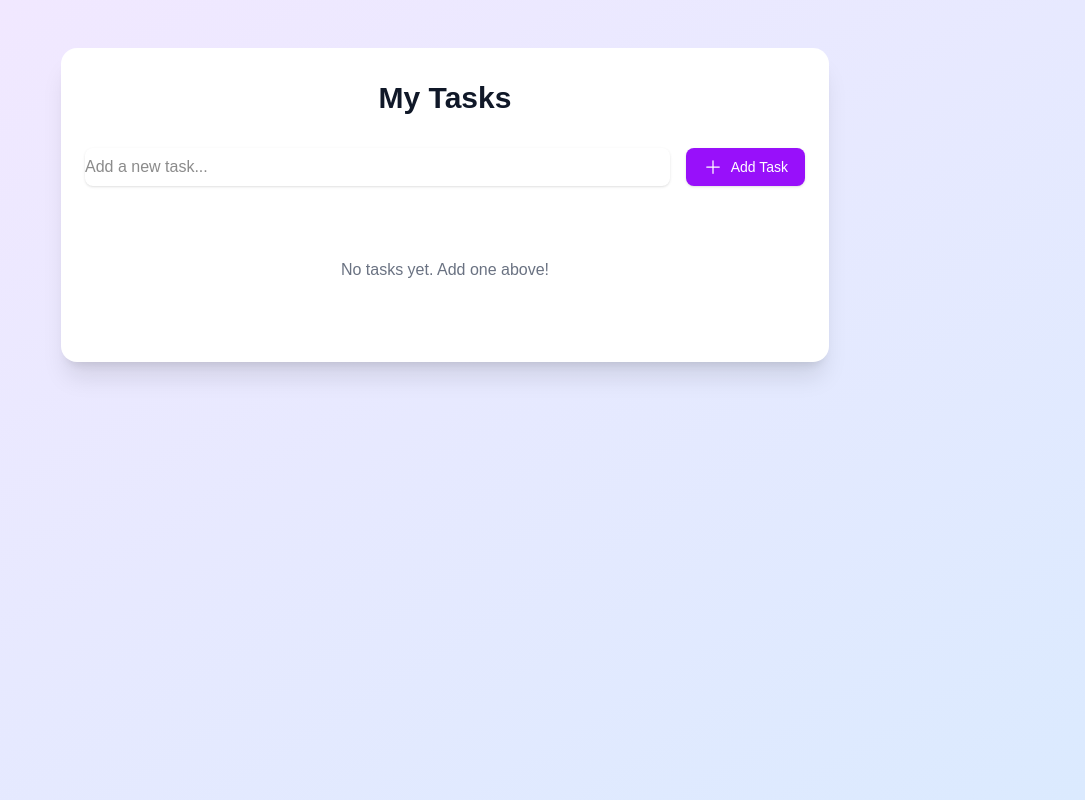
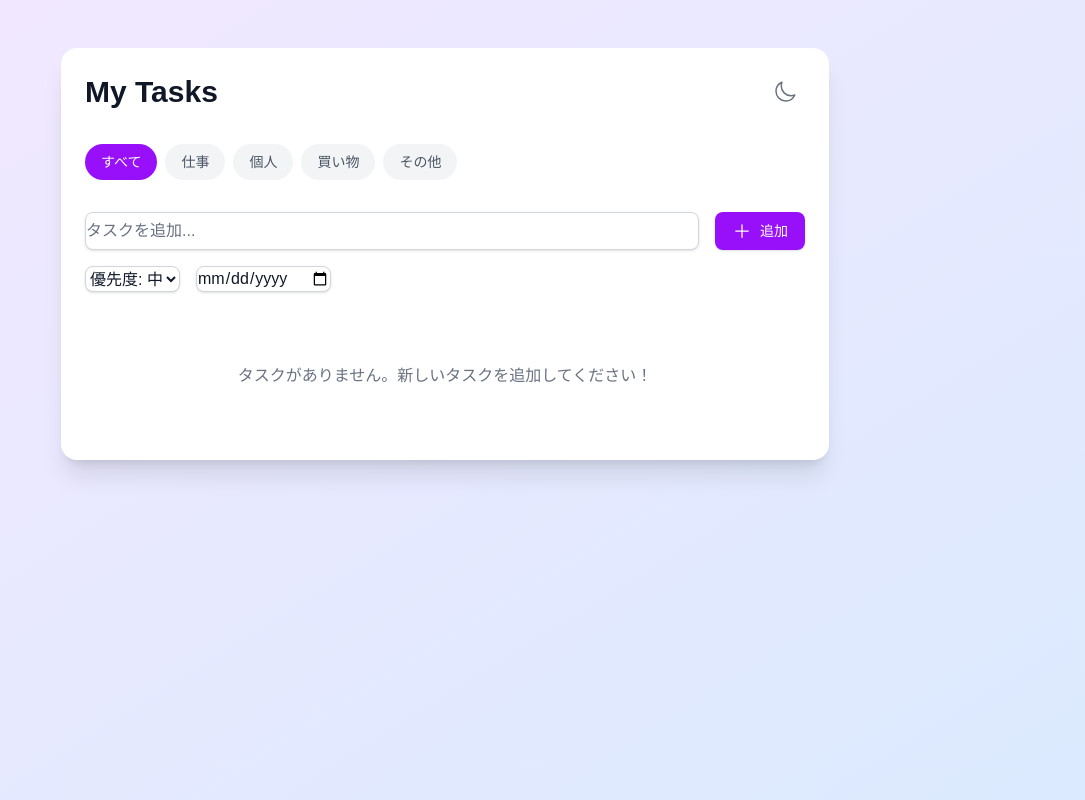
Before and after one commit to minion2000/todo-list-app, a Next.js app: page / in a window 1280 px wide. Shown: the whole page, without its empty margins (195-1280 px from the left). Built offline with nearby package versions, Linux system fonts and the light colour scheme.

Commit message:
- タスク管理機能を強化し、ドラッグ＆ドロップでの並べ替え、優先度、カテゴリ、期限の追加を実装 - ダークモードの切り替え機能を追加し、依存関係に@dnd-kitライブラリとdate-fnsを追加

```diff
--- a/app/components/Todo.tsx
+++ b/app/components/Todo.tsx
@@ -1,23 +1,173 @@
 "use client";
 
-import { useState } from "react";
+import { useState, useEffect } from "react";
 import { motion, AnimatePresence } from "framer-motion";
 import {
   CheckCircleIcon,
   TrashIcon,
   PlusIcon,
+  MoonIcon,
+  SunIcon,
 } from "@heroicons/react/24/outline";
+import { format } from "date-fns";
+import { ja } from "date-fns/locale";
 import clsx from "clsx";
+import {
+  DndContext,
+  closestCenter,
+  KeyboardSensor,
+  PointerSensor,
+  useSensor,
+  useSensors,
+} from "@dnd-kit/core";
+import {
+  arrayMove,
+  SortableContext,
+  sortableKeyboardCoordinates,
+  useSortable,
+  verticalListSortingStrategy,
+} from "@dnd-kit/sortable";
+import { CSS } from "@dnd-kit/utilities";
 
 interface TodoItem {
   id: string;
   text: string;
   completed: boolean;
+  priority: "low" | "medium" | "high";
+  category: string;
+  dueDate?: Date;
+}
+
+const categories = ["すべて", "仕事", "個人", "買い物", "その他"];
+const priorities = [
+  { value: "low", label: "低", color: "bg-blue-100 text-blue-800" },
+  { value: "medium", label: "中", color: "bg-yellow-100 text-yellow-800" },
+  { value: "high", label: "高", color: "bg-red-100 text-red-800" },
+];
+
+function SortableTodoItem({
+  todo,
+  onToggle,
+  onDelete,
+}: {
+  todo: TodoItem;
+  onToggle: () => void;
+  onDelete: () => void;
+}) {
+  const { attributes, listeners, setNodeRef, transform, transition } =
+    useSortable({ id: todo.id });
+
+  const style = {
+    transform: CSS.Transform.toString(transform),
+    transition,
+  };
+
+  const priorityColor = priorities.find(
+    (p) => p.value === todo.priority
+  )?.color;
+
+  return (
+    <motion.div
+      ref={setNodeRef}
+      style={style}
+      {...attributes}
+      {...listeners}
+      initial={{ opacity: 0, y: 20 }}
+      animate={{ opacity: 1, y: 0 }}
+      exit={{ opacity: 0, x: -100 }}
+      className={clsx(
+        "flex items-center justify-between p-4 mb-4 rounded-lg border transition-colors duration-200",
+        todo.completed
+          ? "bg-green-50 border-green-200"
+          : "bg-white border-gray-200 hover:border-purple-200"
+      )}
+    >
+      <div className="flex items-center space-x-3 flex-1">
+        <button
+          onClick={onToggle}
+          className={clsx(
+            "p-1 rounded-full transition-colors duration-200",
+            todo.completed
+              ? "text-green-500"
+              : "text-gray-400 hover:text-purple-500"
+          )}
+        >
+          <CheckCircleIcon className="h-6 w-6" />
+        </button>
+        <div className="flex flex-col">
+          <span
+            className={clsx(
+              "text-lg",
+              todo.completed ? "text-gray-500 line-through" : "text-gray-700"
+            )}
+          >
+            {todo.text}
+          </span>
+          <div className="flex gap-2 items-center mt-1">
+            <span
+              className={clsx(
+                "px-2 py-1 rounded-full text-xs font-medium",
+                priorityColor
+              )}
+            >
+              {priorities.find((p) => p.value === todo.priority)?.label}
+            </span>
+            <span className="text-sm text-gray-500">{todo.category}</span>
+            {todo.dueDate && (
+              <span className="text-sm text-gray-500">
+                期限: {format(todo.dueDate, "yyyy/MM/dd", { locale: ja })}
+              </span>
+            )}
+          </div>
+        </div>
+      </div>
+
+      <button
+        onClick={onDelete}
+        className="p-2 text-gray-400 hover:text-red-500 rounded-full hover:bg-red-50 transition-colors duration-200"
+      >
+        <TrashIcon className="h-5 w-5" />
+      </button>
+    </motion.div>
+  );
 }
 
 export default function TodoList() {
   const [todos, setTodos] = useState<TodoItem[]>([]);
   const [newTodo, setNewTodo] = useState("");
+  const [selectedCategory, setSelectedCategory] = useState("すべて");
+  const [selectedPriority, setSelectedPriority] = useState<
+    "low" | "medium" | "high"
+  >("medium");
+  const [dueDate, setDueDate] = useState<string>("");
+  const [isDarkMode, setIsDarkMode] = useState(false);
+
+  const sensors = useSensors(
+    useSensor(PointerSensor),
+    useSensor(KeyboardSensor, {
+      coordinateGetter: sortableKeyboardCoordinates,
+    })
+  );
+
+  useEffect(() => {
+    // ダークモードの設定を読み込む
+    const isDark = localStorage.getItem("darkMode") === "true";
+    setIsDarkMode(isDark);
+    if (isDark) {
+      document.documentElement.classList.add("dark");
+    }
+  }, []);
+
+  const toggleDarkMode = () => {
+    const newDarkMode = !isDarkMode;
+    setIsDarkMode(newDarkMode);
+    localStorage.setItem("darkMode", String(newDarkMode));
+    if (newDarkMode) {
+      document.documentElement.classList.add("dark");
+    } else {
+      document.documentElement.classList.remove("dark");
+    }
+  };
 
   const addTodo = (e: React.FormEvent) => {
     e.preventDefault();
@@ -25,9 +175,17 @@ export default function TodoList() {
 
     setTodos([
       ...todos,
-      { id: Date.now().toString(), text: newTodo.trim(), completed: false },
+      {
+        id: Date.now().toString(),
+        text: newTodo.trim(),
+        completed: false,
+        priority: selectedPriority,
+        category: selectedCategory === "すべて" ? "その他" : selectedCategory,
+        dueDate: dueDate ? new Date(dueDate) : undefined,
+      },
     ]);
     setNewTodo("");
+    setDueDate("");
   };
 
   const toggleTodo = (id: string) => {
@@ -42,94 +200,174 @@ export default function TodoList() {
     setTodos(todos.filter((todo) => todo.id !== id));
   };
 
+  const handleDragEnd = (event: any) => {
+    const { active, over } = event;
+
+    if (active.id !== over.id) {
+      setTodos((items) => {
+        const oldIndex = items.findIndex((item) => item.id === active.id);
+        const newIndex = items.findIndex((item) => item.id === over.id);
+
+        return arrayMove(items, oldIndex, newIndex);
+      });
+    }
+  };
+
+  const filteredTodos = todos.filter((todo) =>
+    selectedCategory === "すべて" ? true : todo.category === selectedCategory
+  );
+
   return (
-    <div className="min-h-screen bg-gradient-to-br from-purple-100 to-blue-100 py-12 px-4 sm:px-6 lg:px-8">
+    <div
+      className={clsx(
+        "min-h-screen py-12 px-4 sm:px-6 lg:px-8 transition-colors duration-300",
+        isDarkMode
+          ? "bg-gray-900 text-white"
+          : "bg-gradient-to-br from-purple-100 to-blue-100"
+      )}
+    >
       <div className="max-w-3xl mx-auto">
-        <div className="bg-white rounded-2xl shadow-xl overflow-hidden">
-          <div className="px-6 py-8">
-            <h1 className="text-3xl font-bold text-gray-900 text-center mb-8">
+        <div
+          className={clsx(
+            "rounded-2xl shadow-xl overflow-hidden p-6",
+            isDarkMode ? "bg-gray-800" : "bg-white"
+          )}
+        >
+          <div className="flex justify-between items-center mb-8">
+            <h1
+              className={clsx(
+                "text-3xl font-bold",
+                isDarkMode ? "text-white" : "text-gray-900"
+              )}
+            >
               My Tasks
             </h1>
+            <button
+              onClick={toggleDarkMode}
+              className="p-2 rounded-full hover:bg-gray-100 dark:hover:bg-gray-700 transition-colors"
+            >
+              {isDarkMode ? (
+                <SunIcon className="h-6 w-6 text-yellow-500" />
+              ) : (
+                <MoonIcon className="h-6 w-6 text-gray-500" />
+              )}
+            </button>
+          </div>
 
-            <form onSubmit={addTodo} className="mb-6">
+          <div className="flex gap-2 mb-6 overflow-x-auto pb-2">
+            {categories.map((category) => (
+              <button
+                key={category}
+                onClick={() => setSelectedCategory(category)}
+                className={clsx(
+                  "px-4 py-2 rounded-full text-sm font-medium whitespace-nowrap transition-colors",
+                  selectedCategory === category
+                    ? "bg-purple-600 text-white"
+                    : isDarkMode
+                    ? "bg-gray-700 text-gray-300 hover:bg-gray-600"
+                    : "bg-gray-100 text-gray-600 hover:bg-gray-200"
+                )}
+              >
+                {category}
+              </button>
+            ))}
+          </div>
+
+          <form onSubmit={addTodo} className="mb-6 space-y-4">
             <div className="flex gap-4">
               <input
                 type="text"
                 value={newTodo}
                 onChange={(e) => setNewTodo(e.target.value)}
-                  placeholder="Add a new task..."
-                  className="flex-1 rounded-lg border-gray-300 shadow-sm focus:border-purple-500 focus:ring-purple-500"
+                placeholder="タスクを追加..."
+                className={clsx(
+                  "flex-1 rounded-lg border shadow-sm focus:border-purple-500 focus:ring-purple-500",
+                  isDarkMode
+                    ? "bg-gray-700 border-gray-600 text-white placeholder-gray-400"
+                    : "bg-white border-gray-300 text-gray-900 placeholder-gray-500"
+                )}
               />
               <button
                 type="submit"
                 className="inline-flex items-center px-4 py-2 border border-transparent text-sm font-medium rounded-lg shadow-sm text-white bg-purple-600 hover:bg-purple-700 focus:outline-none focus:ring-2 focus:ring-offset-2 focus:ring-purple-500"
               >
                 <PlusIcon className="h-5 w-5 mr-2" />
-                  Add Task
+                追加
               </button>
+            </div>
+
+            <div className="flex gap-4 flex-wrap">
+              <select
+                value={selectedPriority}
+                onChange={(e) =>
+                  setSelectedPriority(
+                    e.target.value as "low" | "medium" | "high"
+                  )
+                }
+                className={clsx(
+                  "rounded-lg border shadow-sm focus:border-purple-500 focus:ring-purple-500",
+                  isDarkMode
+                    ? "bg-gray-700 border-gray-600 text-white"
+                    : "bg-white border-gray-300 text-gray-900"
+                )}
+              >
+                {priorities.map((priority) => (
+                  <option key={priority.value} value={priority.value}>
+                    優先度: {priority.label}
+                  </option>
+                ))}
+              </select>
+
+              <input
+                type="date"
+                value={dueDate}
+                onChange={(e) => setDueDate(e.target.value)}
+                className={clsx(
+                  "rounded-lg border shadow-sm focus:border-purple-500 focus:ring-purple-500",
+                  isDarkMode
+                    ? "bg-gray-700 border-gray-600 text-white"
+                    : "bg-white border-gray-300 text-gray-900"
+                )}
+              />
             </div>
           </form>
 
+          <DndContext
+            sensors={sensors}
+            collisionDetection={closestCenter}
+            onDragEnd={handleDragEnd}
+          >
+            <SortableContext
+              items={filteredTodos.map((todo) => todo.id)}
+              strategy={verticalListSortingStrategy}
+            >
               <AnimatePresence>
-              {todos.map((todo) => (
-                <motion.div
+                {filteredTodos.map((todo) => (
+                  <SortableTodoItem
                     key={todo.id}
-                  initial={{ opacity: 0, y: 20 }}
-                  animate={{ opacity: 1, y: 0 }}
-                  exit={{ opacity: 0, x: -100 }}
-                  className={clsx(
-                    "flex items-center justify-between p-4 mb-4 rounded-lg border transition-colors duration-200",
-                    todo.completed
-                      ? "bg-green-50 border-green-200"
-                      : "bg-white border-gray-200 hover:border-purple-200"
-                  )}
-                >
-                  <div className="flex items-center space-x-3">
-                    <button
-                      onClick={() => toggleTodo(todo.id)}
-                      className={clsx(
-                        "p-1 rounded-full transition-colors duration-200",
-                        todo.completed
-                          ? "text-green-500"
-                          : "text-gray-400 hover:text-purple-500"
-                      )}
-                    >
-                      <CheckCircleIcon className="h-6 w-6" />
-                    </button>
-                    <span
-                      className={clsx(
-                        "text-lg",
-                        todo.completed
-                          ? "text-gray-500 line-through"
-                          : "text-gray-700"
-                      )}
-                    >
-                      {todo.text}
-                    </span>
-                  </div>
-
-                  <button
-                    onClick={() => deleteTodo(todo.id)}
-                    className="p-2 text-gray-400 hover:text-red-500 rounded-full hover:bg-red-50 transition-colors duration-200"
-                  >
-                    <TrashIcon className="h-5 w-5" />
-                  </button>
-                </motion.div>
+                    todo={todo}
+                    onToggle={() => toggleTodo(todo.id)}
+                    onDelete={() => deleteTodo(todo.id)}
+                  />
                 ))}
               </AnimatePresence>
+            </SortableContext>
+          </DndContext>
 
-            {todos.length === 0 && (
+          {filteredTodos.length === 0 && (
             <motion.div
               initial={{ opacity: 0 }}
               animate={{ opacity: 1 }}
-                className="text-center py-12 text-gray-500"
+              className={clsx(
+                "text-center py-12",
+                isDarkMode ? "text-gray-400" : "text-gray-500"
+              )}
             >
-                No tasks yet. Add one above!
+              タスクがありません。新しいタスクを追加してください！
             </motion.div>
           )}
         </div>
       </div>
     </div>
-    </div>
   );
 }
--- a/package.json
+++ b/package.json
@@ -9,10 +9,14 @@
     "lint": "next lint"
   },
   "dependencies": {
+    "@dnd-kit/core": "^6.3.1",
+    "@dnd-kit/sortable": "^10.0.0",
+    "@dnd-kit/utilities": "^3.2.2",
     "@headlessui/react": "^2.2.0",
     "@heroicons/react": "^2.2.0",
     "@tailwindcss/forms": "^0.5.10",
     "clsx": "^2.1.1",
+    "date-fns": "^4.1.0",
     "framer-motion": "^12.5.0",
     "next": "15.2.2",
     "react": "^19.0.0",
--- /dev/null
+++ b/tailwind.config.ts
@@ -0,0 +1,21 @@
+import type { Config } from "tailwindcss";
+
+const config: Config = {
+  darkMode: "class",
+  content: [
+    "./pages/**/*.{js,ts,jsx,tsx,mdx}",
+    "./components/**/*.{js,ts,jsx,tsx,mdx}",
+    "./app/**/*.{js,ts,jsx,tsx,mdx}",
+  ],
+  theme: {
+    extend: {
+      backgroundImage: {
+        "gradient-radial": "radial-gradient(var(--tw-gradient-stops))",
+        "gradient-conic":
+          "conic-gradient(from 180deg at 50% 50%, var(--tw-gradient-stops))",
+      },
+    },
+  },
+  plugins: [require("@tailwindcss/forms")],
+};
+export default config;
```
Also changed, not shown: 1 other file (tests, documents, lock files or other folders). Lines whose indentation alone changed are shown as unchanged.
